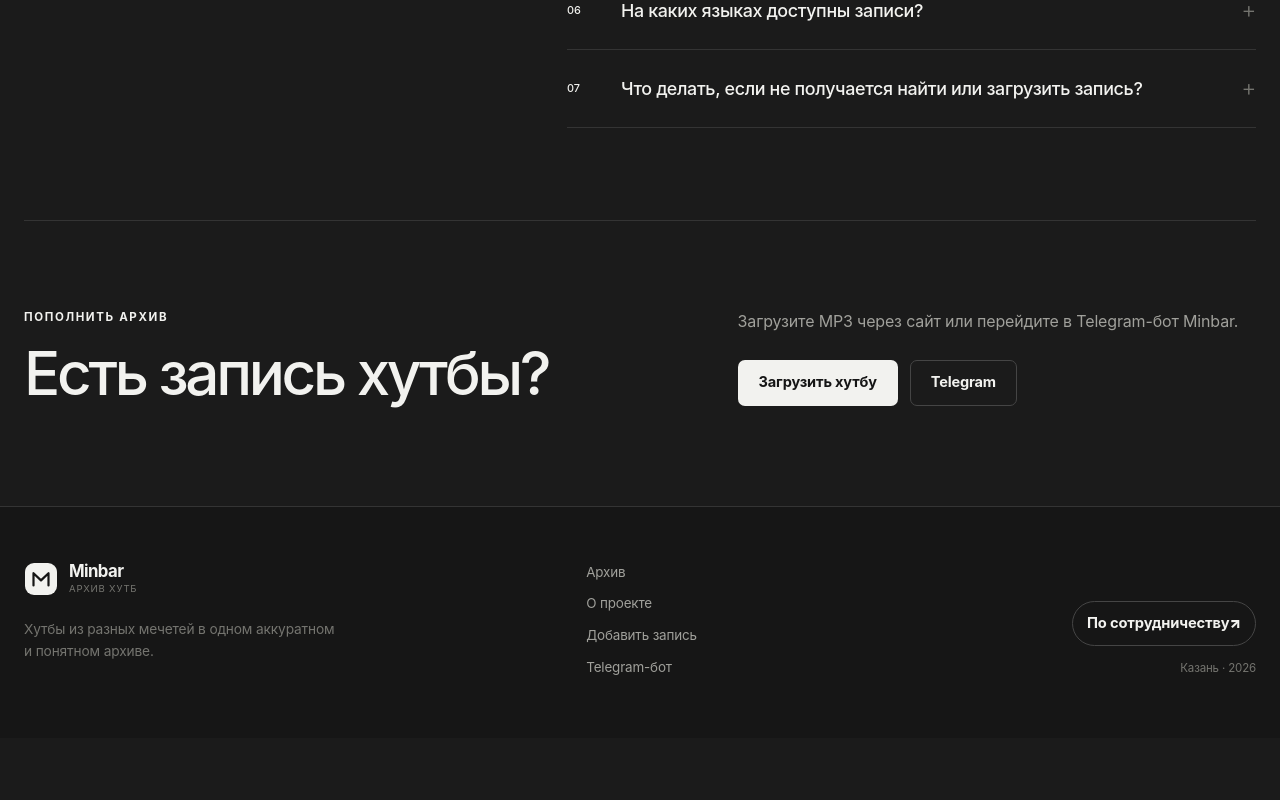
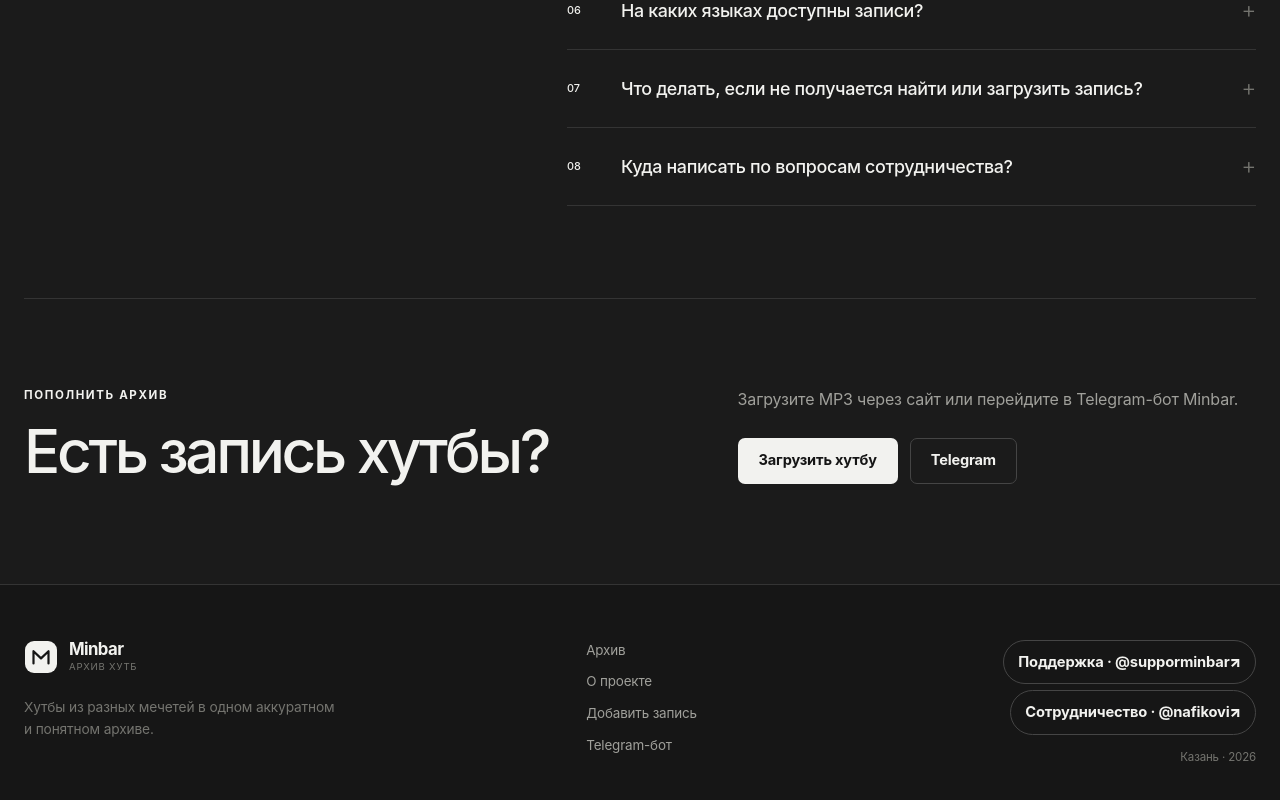
Before and after one commit to nafikovilyas24-lang/minbar-landing, a Next.js app in the folder minbar-landing-source/: page /about in a window 1280 px wide. Shown: the part 2480-3280 px from the top of the page. Built offline with nearby package versions, Linux system fonts and the light colour scheme; no server answers; the database is empty.

Commit message:
Update support and cooperation contacts

```diff
--- a/minbar-landing-source/app/about/page.tsx
+++ b/minbar-landing-source/app/about/page.tsx
@@ -33,7 +33,11 @@ const frequentlyAskedQuestions = [
   },
   {
     question: "Что делать, если не получается найти или загрузить запись?",
-    answer: "Напишите через кнопку «Вопрос админу» в Telegram-боте. Если вопрос касается работы Minbar, помощник подскажет сразу; остальные обращения получит администратор.",
+    answer: "Напишите через кнопку «Вопрос админу» в Telegram-боте или напрямую в поддержку: @supporminbar.",
+  },
+  {
+    question: "Куда написать по вопросам сотрудничества?",
+    answer: "Предложения о сотрудничестве можно отправить в Telegram: @nafikovi.",
   },
 ];
 
--- a/minbar-landing-source/components/site-footer.tsx
+++ b/minbar-landing-source/components/site-footer.tsx
@@ -7,7 +7,11 @@ export function SiteFooter() {
       <div className="section-shell footer-grid">
         <div><Brand /><p>Хутбы из разных мечетей в одном аккуратном и понятном архиве.</p></div>
         <nav aria-label="Навигация в подвале"><Link href="/archive">Архив</Link><Link href="/about">О проекте</Link><Link href="/upload">Добавить запись</Link><a href="https://t.me/minbar_archive_bot" target="_blank" rel="noreferrer">Telegram-бот</a></nav>
-        <div className="footer-contact"><a className="footer-telegram" href="https://t.me/hwee1r" target="_blank" rel="noreferrer">По сотрудничеству <b aria-hidden="true">↗</b></a><small>Казань · 2026</small></div>
+        <div className="footer-contact">
+          <a className="footer-telegram" href="https://t.me/supporminbar" target="_blank" rel="noreferrer">Поддержка · @supporminbar <b aria-hidden="true">↗</b></a>
+          <a className="footer-telegram" href="https://t.me/nafikovi" target="_blank" rel="noreferrer">Сотрудничество · @nafikovi <b aria-hidden="true">↗</b></a>
+          <small>Казань · 2026</small>
+        </div>
       </div>
     </footer>
   );
```
Also changed, not shown: 2 other files (tests, documents, lock files or other folders).
